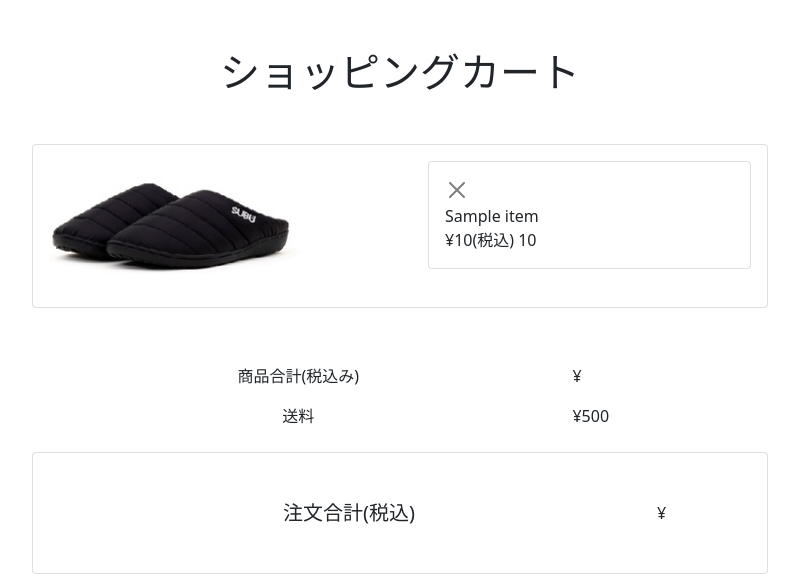
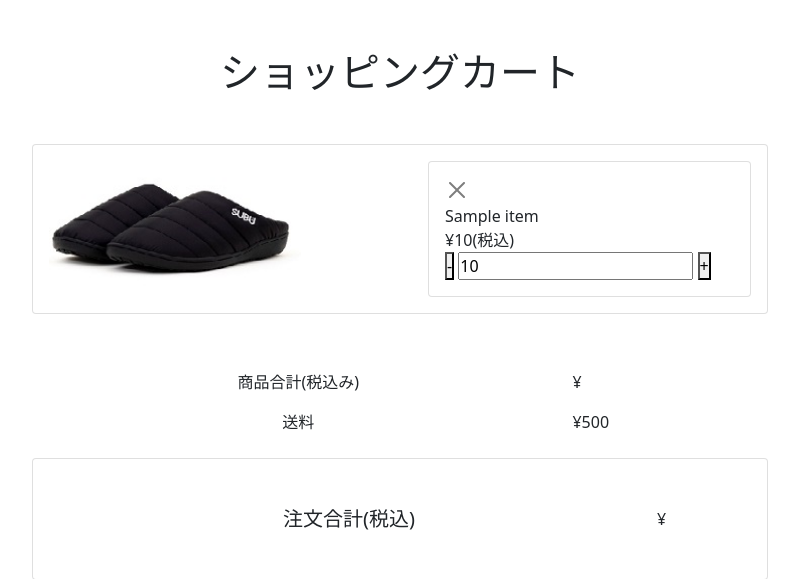
Before and after one commit to EHC-Team1/outdoor, a PHP site: page /cart_item_index.php in a window 1280 px wide. Shown: the part 54-633 px from the top of the page, without its empty margins (240-1039 px from the left). Run offline with PHP 8.4, Linux system fonts and the light colour scheme; tables that the repository leaves empty or names only in its code hold one stand-in row (values such as "Sample post").

Commit message:
カート内商品画面作成中

```diff
--- /dev/null
+++ b/js/cart_item_index.js
@@ -0,0 +1,15 @@
+// +が押下されたらカウント増
+$('.up').click(function () {
+  const text = document.getElementsByClassName('textbox')[i = 0, i++]; //配列の０番目を取得
+  if (text.value < 10) {
+    text.value++;
+  };
+  console.log(text.value);
+});
+
+$('.down').click(function () {
+  const text = document.getElementsByClassName('textbox')[0];
+  if (text.value > 1) {
+    text.value--;
+  }
+});
--- a/view_public/cart_item_index.php
+++ b/view_public/cart_item_index.php
@@ -49,7 +49,11 @@ if (isset($_POST['delete'])) {
                   </form>
                   <?= $cart_item['name'] ?><br>
                   ¥<?= $cart_item['price'] ?>(税込)
-                  <?= $cart_item['quantity'] ?>
+                  <div class="field">
+                    <button class="button down">-</button>
+                    <input type="text" value='<?= $cart_item['quantity'] ?>' class="inputtext textbox">
+                    <button class="button up">+</button>
+                  </div>
                 </div>
               </div>
             </div>
@@ -86,5 +90,5 @@ if (isset($_POST['delete'])) {
   </div>
 </div>
 
-
+<script src="../js/cart_item_index.js"></script>
 <?php require_once('../view_common/footer.php') ?>
```
